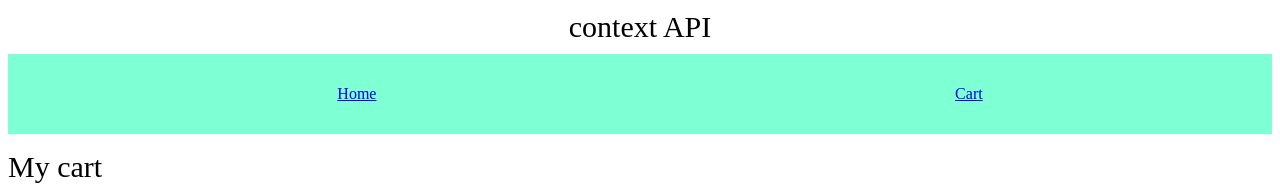
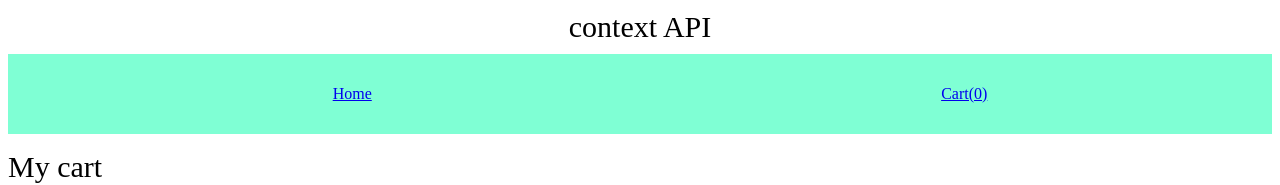
Before and after one commit to aswathyeg/reactHooks, a React (Create React App) app: page /cart in a window 1280 px wide. Shown: the top 185 px of the page. Built offline with nearby package versions, Linux system fonts and the light colour scheme.

Commit message:
added cartlength

```diff
--- a/src/components/shoppingCart/Header.js
+++ b/src/components/shoppingCart/Header.js
@@ -1,7 +1,9 @@
-import React from "react";
+import { React, useContext } from "react";
 import { Link } from "react-router-dom";
+import { Cart } from "./Context";
 import "./Styles.css";
 const Header = () => {
+  const { cart } = useContext(Cart);
   return (
     <div>
       <span className="header">context API</span>
@@ -10,7 +12,7 @@ const Header = () => {
           <Link to="/home">Home</Link>
         </li>
         <li>
-          <Link to="/cart">Cart</Link>
+          <Link to="/cart">Cart({cart.length})</Link>
         </li>
       </ul>
     </div>
```
